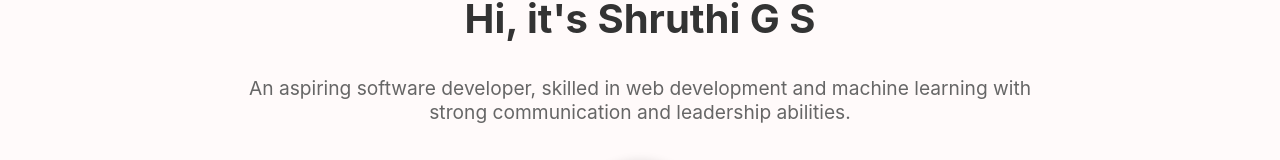
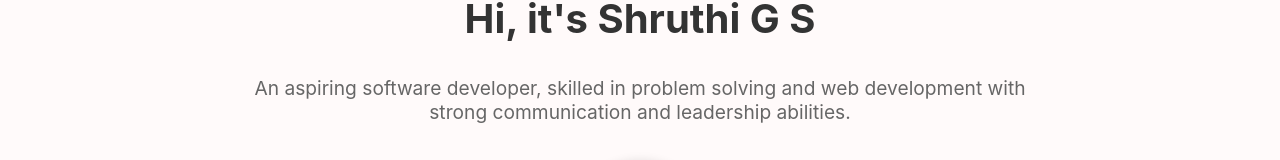
Before and after one commit to Shruthi-GS/ShruthiPortfolioWebsite, a React (Create React App) app: page / in a window 1280 px wide. Shown: the part 164-324 px from the top of the page. Built offline with nearby package versions, Linux system fonts and the light colour scheme.

Commit message:
Home page updates

```diff
--- a/src/components/Home.js
+++ b/src/components/Home.js
@@ -5,7 +5,7 @@ const Home = () => {
     <Section id="home">
       <Intro>
         <h1>Hi, it's Shruthi G S</h1>
-        <p>An aspiring software developer, skilled in web development and machine learning with strong communication and leadership abilities.</p>
+        <p>An aspiring software developer, skilled in problem solving and web development with strong communication and leadership abilities.</p>
         <ProfileImage src="./IMG-20240118-WA0000.jpg" alt="Shruthi G S" />
       </Intro>
     </Section>
```
